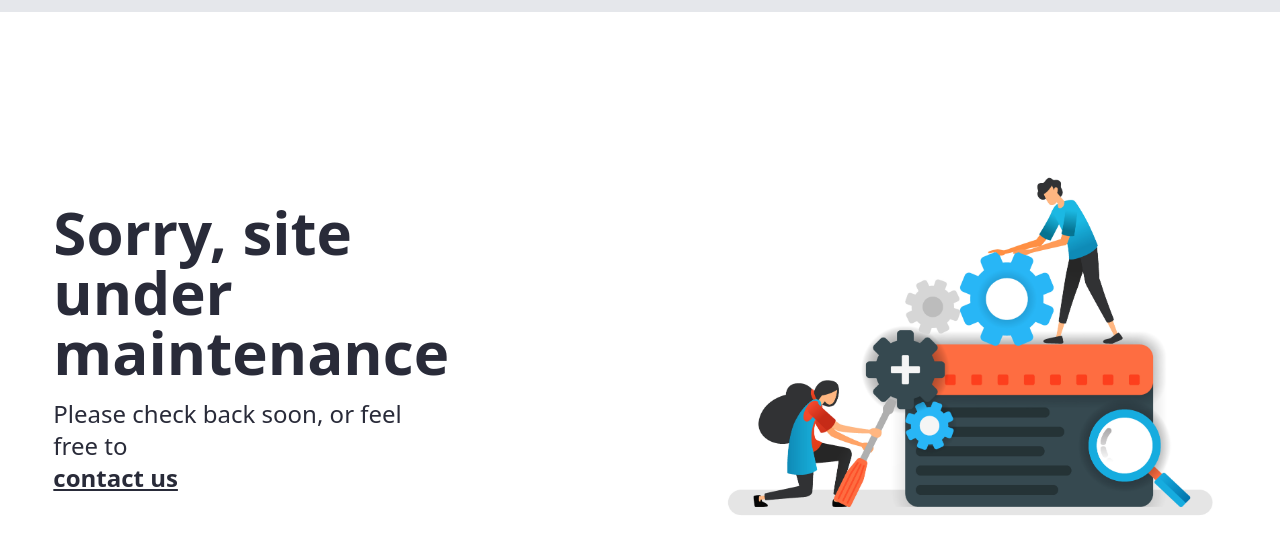
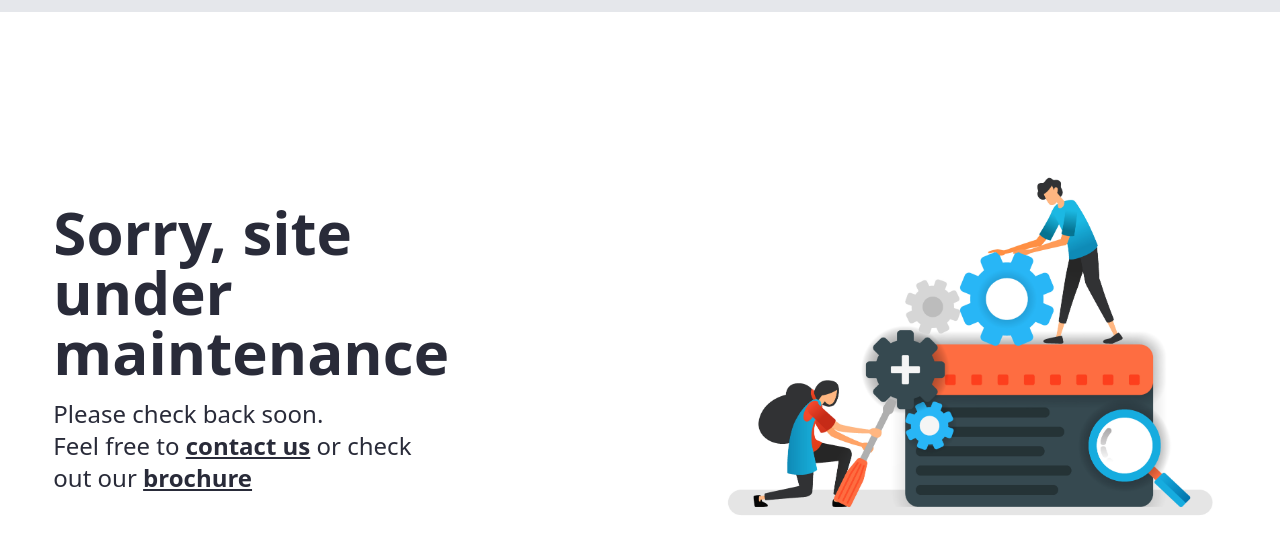
Before and after one commit to Dylaan94/crest-environmental, a Gatsby site: page / in a window 1280 px wide. Shown: the part 116-670 px from the top of the page. Built offline with nearby package versions, Linux system fonts and the light colour scheme; Gatsby itself is replaced by a stand-in of ours.

Commit message:
updated holding page

```diff
--- a/src/components/HoldingPage.js
+++ b/src/components/HoldingPage.js
@@ -11,14 +11,16 @@ export default function HoldingPage() {
           <h1 className="text-4xl lg:text-6xl font-bold text-crest-blue">
             Sorry, site under maintenance
           </h1>
-          <span className="text-xl lg:text-2xl mt-4 text-crest-blue">
-            <p>Please check back soon, or feel free to </p>{" "}
+          <span className="text-xl lg:text-2xl mt-4 text-crest-blue whitespace-pre-wrap">
+            Please check back soon.{"\n"}Feel free to{" "}
             <a
               class="font-bold underline hover:cursor-pointer"
               href="mailto:jonathan@crestenvironmental.co.uk"
             >
               contact us
-            </a>
+            </a>{" "}
+            or check out our{" "}
+            <a className="font-bold underline hover:cursor-pointer">brochure</a>
           </span>
         </div>
         <div className="holdingPage-image sm:w-2/3 w-full flex items-center justify-end">
--- a/src/pages/index.js
+++ b/src/pages/index.js
@@ -14,4 +14,11 @@ const IndexPage = () => {
 
 export default IndexPage;
 
-export const Head = () => <title>Home Page</title>;
+export const Head = () => (
+  <>
+    <title>Crest Environmental: Site under maintenance</title>
+    <a href="https://www.vecteezy.com/free-vector/website-maintenance">
+      Website Maintenance Vectors by Vecteezy
+    </a>
+  </>
+);
```
